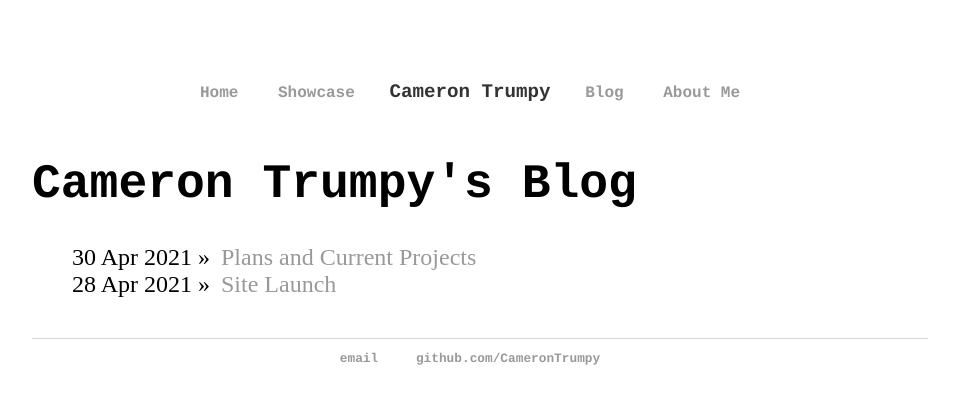
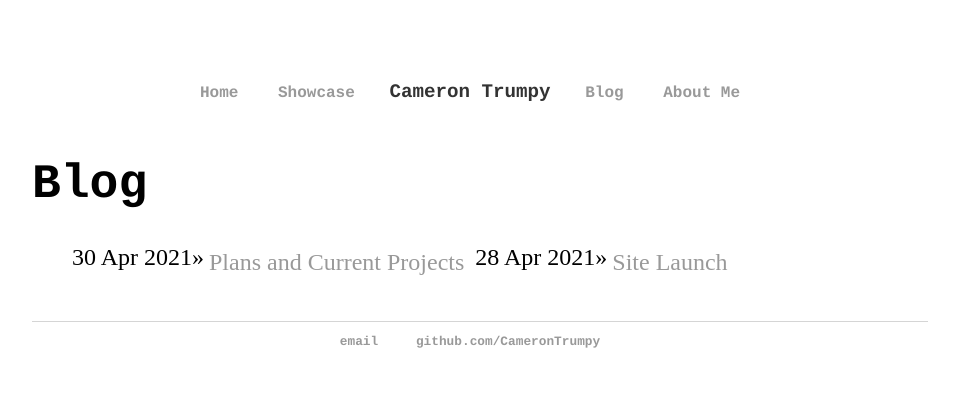
Before and after one commit to CameronTrumpy/CameronTrumpy.github.io, a Jekyll site: the page built from blog/index.html, in a window 1280 px wide. Shown: the top 404 px of the page, without its empty margins (160-1119 px from the left). Built offline with Jekyll 4.4.1, drawn with Linux system fonts in a browser that asks for light colours.

Commit message:
Neaten showcase page and fix titles

```diff
--- a/blog/index.html
+++ b/blog/index.html
@@ -1,6 +1,6 @@
 ---
 layout: default
-title: Cameron Trumpy's Blog
+title: Blog
 ---
 	<h1>{{ page.title }}</h1>
 	<ul class="posts">
--- a/css/main.css
+++ b/css/main.css
@@ -48,4 +48,14 @@
 
 ul.posts li {
     list-style: none;
+    display: inline-flex;
 }
+ul.projects li {
+    width: 225px;
+        min-height: 250px;
+        border: 1px solid #000;
+        display: inline-block;
+        vertical-align: top;
+        text-align:center;
+        margin: 10px 10px 10px;
+}
--- a/showcase/index.html
+++ b/showcase/index.html
@@ -1,6 +1,6 @@
 ---
 layout: default
-title: Cameron Trumpy's Projects
+title: My Projects
 ---
 <h1>{{ page.title }}</h1>
 <ul class="projects">
```
